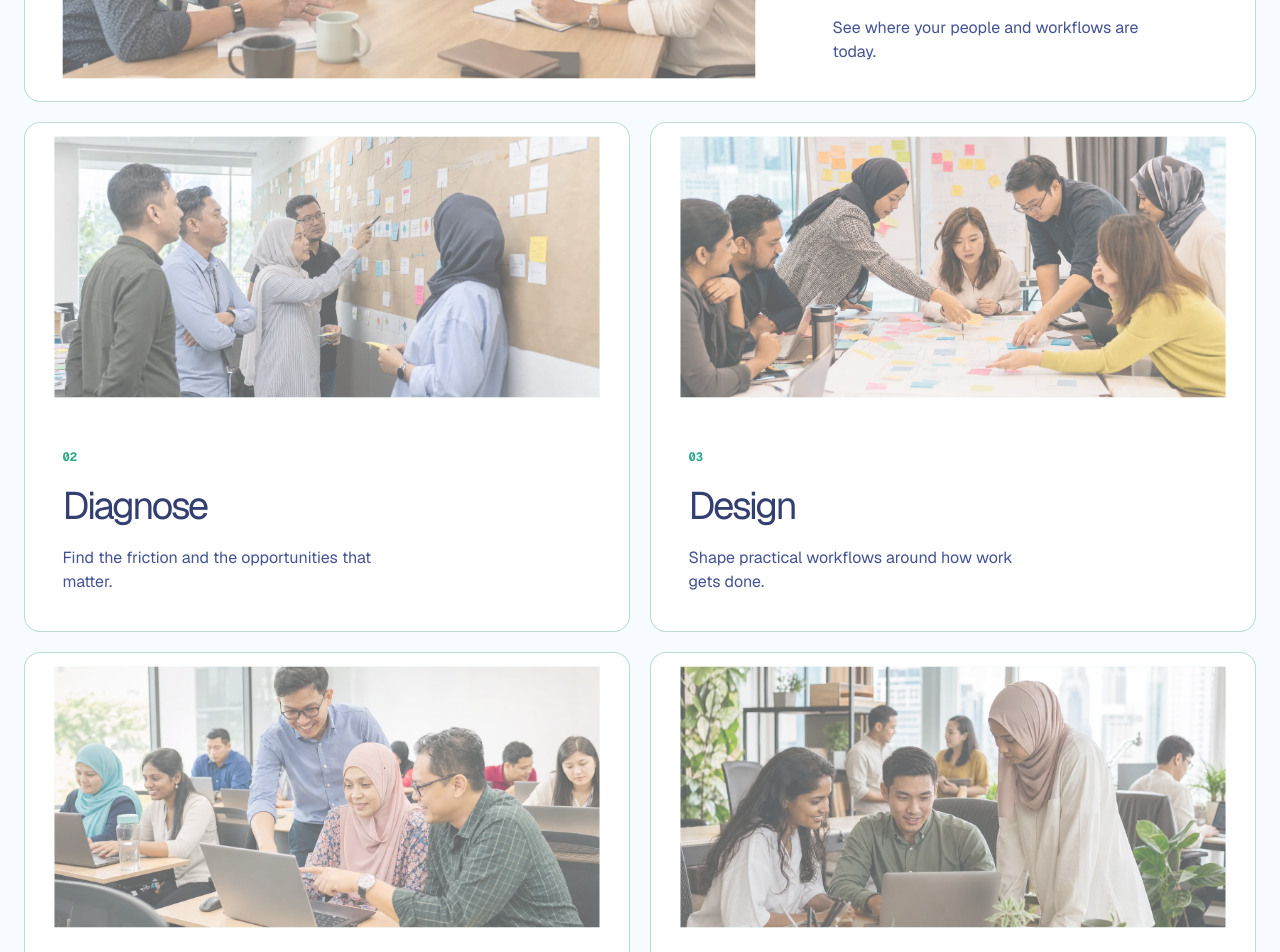
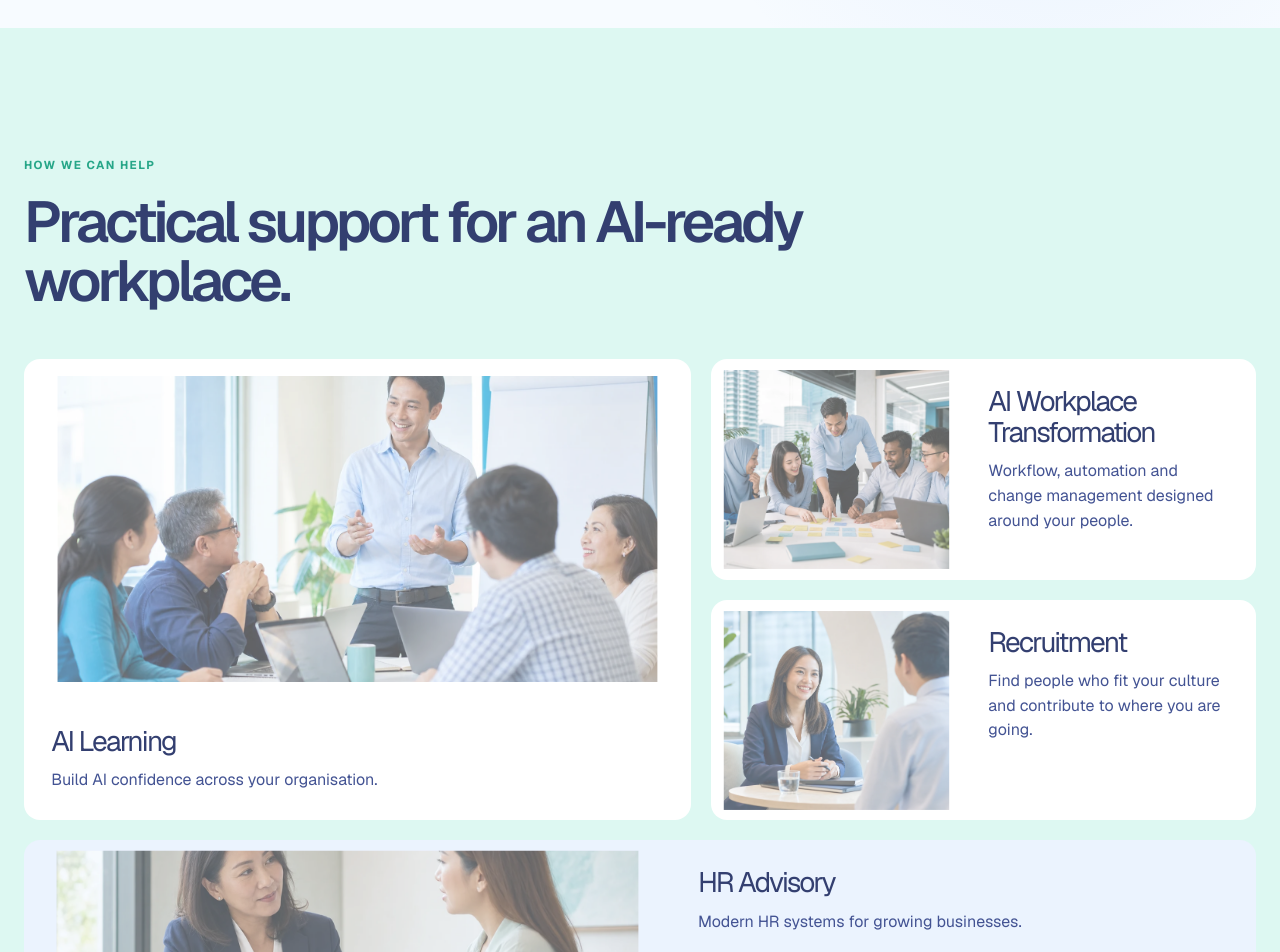
Before and after one commit to YeeSheng6726/guidingessence, a Next.js app: page / in a window 1280 px wide. Shown: the part 4380-5332 px from the top of the page. Built offline with nearby package versions, Linux system fonts and the light colour scheme.

Commit message:
Redesign workplace transformation journey

```diff
--- a/app/page.tsx
+++ b/app/page.tsx
@@ -1,5 +1,17 @@
 import Image from "next/image";
-import { ClipboardCheck, HeartHandshake, RefreshCw, Route, Scale, Unplug } from "lucide-react";
+import {
+  ChartNoAxesColumnIncreasing,
+  ChartPie,
+  ClipboardCheck,
+  HeartHandshake,
+  RefreshCw,
+  Route,
+  Scale,
+  Search,
+  SquarePen,
+  Unplug,
+  UsersRound,
+} from "lucide-react";
 import MotionController from "./motion";
 
 const basePath = process.env.NEXT_PUBLIC_BASE_PATH ?? "";
@@ -39,32 +51,27 @@ const steps = [
   {
     title: "Discover",
     outcome: "See where your people and workflows are today.",
-    image: "/assets/generated/journey-discover-malaysia.webp",
-    alt: "Malaysian business leaders sharing their workplace experiences around a meeting table",
+    icon: Search,
   },
   {
     title: "Diagnose",
     outcome: "Find the friction and the opportunities that matter.",
-    image: "/assets/generated/journey-diagnose-malaysia.webp",
-    alt: "A Malaysian operations team examining a process map together",
+    icon: ChartPie,
   },
   {
     title: "Design",
     outcome: "Shape practical workflows around how work gets done.",
-    image: "/assets/generated/journey-design-malaysia.webp",
-    alt: "A diverse Malaysian team co-designing a practical workflow in a workshop",
+    icon: SquarePen,
   },
   {
     title: "Develop",
     outcome: "Build confidence through hands-on learning and practice.",
-    image: "/assets/generated/journey-develop-malaysia.webp",
-    alt: "Malaysian employees learning together during a hands-on laptop session",
+    icon: UsersRound,
   },
   {
     title: "Transform",
     outcome: "Embed better habits so progress keeps moving.",
-    image: "/assets/generated/journey-transform-malaysia.webp",
-    alt: "A confident Malaysian workplace team coordinating their work around a laptop",
+    icon: ChartNoAxesColumnIncreasing,
   },
 ];
 
@@ -259,16 +266,14 @@ function Journey() {
         <h2>Five stages. One practical path forward.</h2>
       </div>
       <ol className="shell journey-list">
-        {steps.map((step, index) => (
-          <li key={step.title} className="journey-step" data-gsap>
-            <figure className="journey-step-media gsap-media">
-              <Image src={assetPath(step.image)} alt={step.alt} fill sizes={index === 0 ? "(min-width: 801px) 60vw, 100vw" : "(min-width: 801px) 40vw, 100vw"} />
-            </figure>
+        {steps.map(({ title, outcome, icon: Icon }, index) => (
+          <li key={title} className="journey-step" data-gsap>
+            <span className="journey-marker" aria-hidden="true">{String(index + 1).padStart(2, "0")}</span>
             <div className="journey-step-body">
-              <span>{String(index + 1).padStart(2, "0")}</span>
+              <span className="journey-icon" aria-hidden="true"><Icon size={46} strokeWidth={1.7} /></span>
               <div className="journey-step-copy">
-                <h3>{step.title}</h3>
-                <p>{step.outcome}</p>
+                <h3>{title}</h3>
+                <p>{outcome}</p>
               </div>
             </div>
           </li>
```
Also changed, not shown: app/globals.css.
